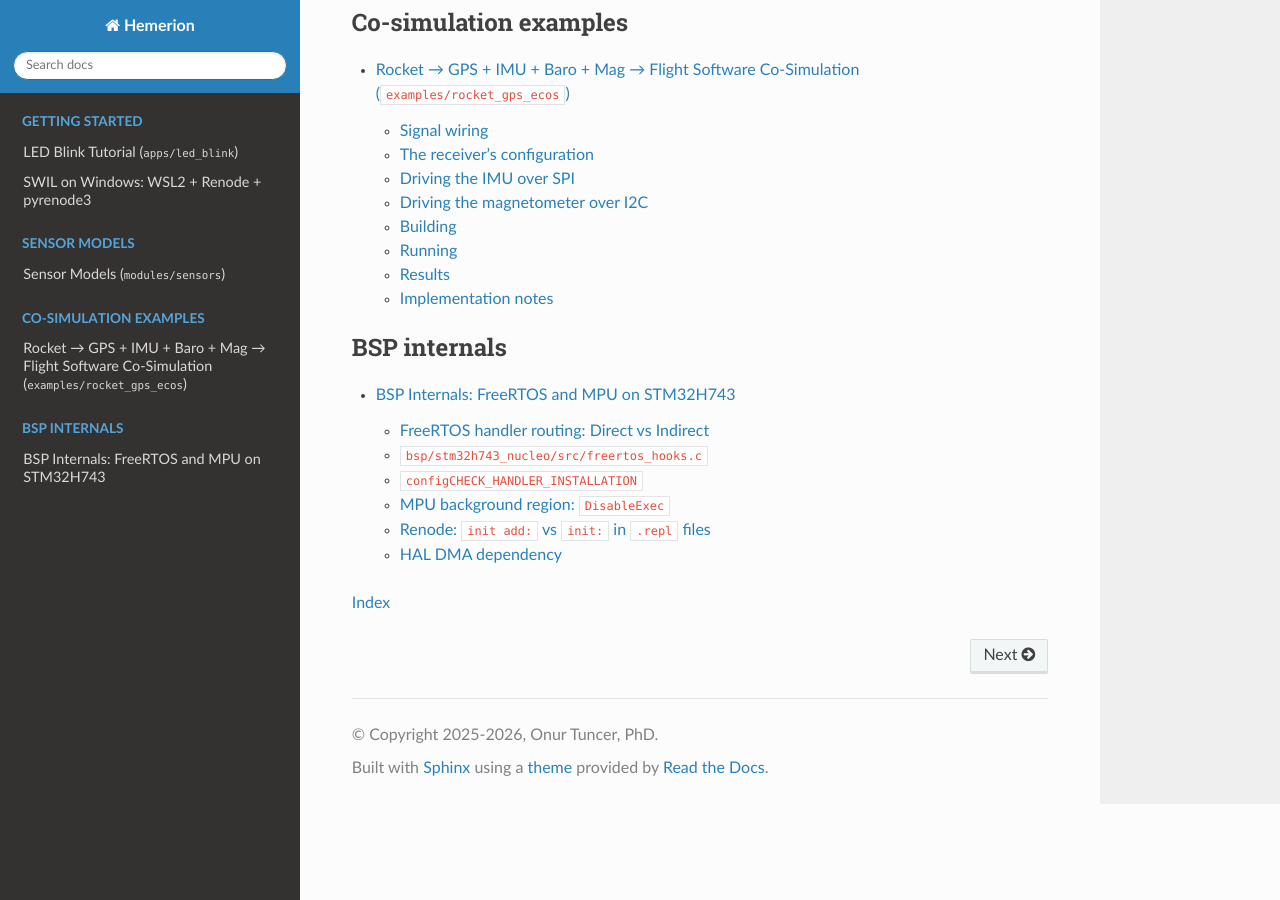
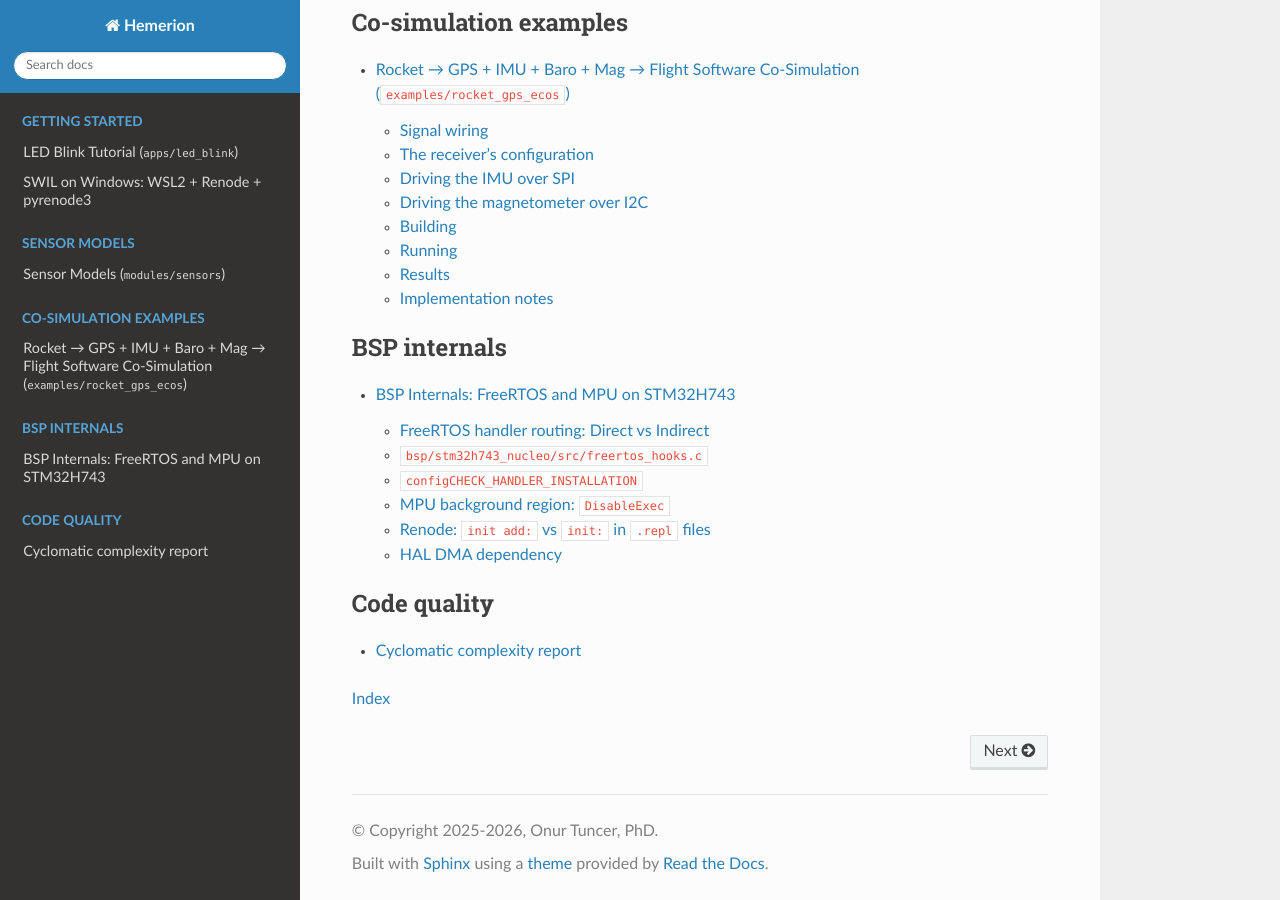
Before and after one commit to onurtuncer/Hemerion, a Sphinx documentation site: the page built from doc/index.rst, in a window 1280 px wide and 900 px high, scrolled down 1162 px. Built offline with Sphinx 7.4.7 and the Read the Docs theme 3.1.0, drawn with Linux system fonts in a browser that asks for light colours; part of the change alters nothing that is shown.

Commit message:
docs: publish the Metrix++ cyclomatic complexity report as a Sphinx page
The Metrix++ workflow already measured complexity on every push, but its
output was a raw build artifact -- you had to find the run, download the
zip and read a CSV. The numbers the README badge points at were
effectively unreadable.

doc/generate_metrixpp_report.py now measures the same trees with the same
limit and renders doc/generated/metrixpp_report.rst, which doc/conf.py
regenerates on every documentation build. So the published page always
describes the sources it ships alongside, rather than whichever run
someone last looked at: a summary, the distribution across complexity
buckets, every function scoring 10 or above worst-first, and a
per-subsystem breakdown.

The page is generated, not committed -- doc/generated/ is ignored, since
a file rewritten by every build would otherwise show up as a dirty tree
after reading the docs.

Metrix++ stays informational here, and the page says so: the hard CI gate
for AV Rule 3 is clang-tidy's readability-function-size at
CyclomaticComplexityThreshold=20, and Metrix++ counts branches
differently, so it is a cross-check at the same threshold rather than a
second gate.

Two failure modes are handled rather than left to break a docs build:
metrixpp missing entirely, and a metrixpp run that exits non-zero. Both
write a placeholder page explaining how to get the real one. The console
script is also looked up via the module when it is installed outside
PATH, which is the normal shape of a Windows user-site pip install.

deploy-docs.yml grows tests/** and examples/** in its path filter,
because the generator measures those trees too -- a change in either now
moves numbers on the published page and so has to be able to trigger a
deploy.

Co-Authored-By: Claude Opus 5 (1M context) <noreply@anthropic.com>

```diff
--- a/doc/conf.py
+++ b/doc/conf.py
@@ -61,6 +61,24 @@ extensions = [
 source_encoding = 'utf-8'
 templates_path = ['_templates']
 exclude_patterns = ['_build', 'Thumbs.db', '.DS_Store']
+
+# -- Metrix++ complexity report ----------------------------------------------
+
+# doc/generated/metrixpp_report.rst is rewritten on every build so the report
+# published to GitHub Pages describes the sources it ships with. With metrix++
+# missing the generator writes a placeholder page instead of failing the build.
+_doc_dir = os.path.abspath(os.path.dirname(__file__))
+if _doc_dir not in sys.path:
+    sys.path.insert(0, _doc_dir)
+
+from generate_metrixpp_report import write_report
+
+_repo_root = os.path.abspath(os.path.join(_doc_dir, '..'))
+write_report(
+    repo_root=_repo_root,
+    out_path=os.path.join(_doc_dir, 'generated', 'metrixpp_report.rst'),
+    work_dir=os.path.join(_repo_root, 'build', 'metrixpp'),
+)
 
 # -- Options for HTML output -------------------------------------------------
 
--- /dev/null
+++ b/doc/generate_metrixpp_report.py
@@ -0,0 +1,362 @@
+# ------------------------------------------------------------------------------
+# Project: Hemerion Copyright (c) 2026, Onur Tuncer, PhD, Istanbul Technical University
+#
+# SPDX-License-Identifier: GPL-3.0-only License-Filename: LICENSE
+# ------------------------------------------------------------------------------
+"""Render the Metrix++ cyclomatic complexity report as a Sphinx page.
+
+Called from doc/conf.py, so every documentation build -- the CMake docs
+target, a bare sphinx-build, and .github/workflows/deploy-docs.yml -- measures
+the current sources and publishes the numbers alongside the rest of the docs.
+The trees analysed and the complexity limit mirror
+.github/workflows/metrixpp.yml, which uploads the same data as a raw
+build artifact.
+
+Metrix++ is informational here. The hard CI gate for AV Rule 3 is clang-tidy's
+readability-function-size (CyclomaticComplexityThreshold=20, see .clang-tidy);
+Metrix++ counts differently and is kept as a cross-check.
+
+If Metrix++ is not installed, or a Metrix++ run fails, a placeholder page is
+written instead so that the documentation build never breaks over a report.
+"""
+
+import csv
+import os
+import shutil
+import subprocess
+import sys
+
+# Same trees .github/workflows/metrixpp.yml points `metrix++ collect` at.
+ANALYSIS_TREES = ("modules", "apps", "bsp", "sim", "tests", "examples")
+
+# Matches --max-limit in the workflow and CyclomaticComplexityThreshold in
+# .clang-tidy.
+COMPLEXITY_LIMIT = 20
+
+# Functions at or above this are listed individually; below it there are
+# several hundred and the distribution table says everything useful.
+LISTING_THRESHOLD = 10
+
+# Upper bound (inclusive) of each distribution bucket, None meaning "no bound".
+DISTRIBUTION_BUCKETS = (
+    ("0", 0),
+    ("1-2", 2),
+    ("3-5", 5),
+    ("6-10", 10),
+    ("11-20", 20),
+    ("over 20", None),
+)
+
+_HEADER = """.. ------------------------------------------------------------------------------
+.. Project: Hemerion
+.. Copyright (c) 2026, Onur Tuncer, PhD, Istanbul Technical University
+..
+.. SPDX-License-Identifier: GPL-3.0-only
+.. License-Filename: LICENSE
+.. ------------------------------------------------------------------------------
+
+.. DO NOT EDIT -- written by doc/generate_metrixpp_report.py on every docs build.
+
+.. _metrixpp_report:
+
+Cyclomatic complexity report
+============================
+"""
+
+
+def _metrixpp_command():
+    """Return the argv prefix that runs Metrix++, or None if it is missing."""
+    executable = shutil.which("metrix++")
+    if executable is not None:
+        return [executable]
+
+    # Installed as a library but with its console script outside PATH, which is
+    # the normal situation for a Windows user-site pip install.
+    try:
+        import metrixpp  # noqa: F401
+    except ImportError:
+        return None
+    return [sys.executable, "-c", "from metrixpp.metrixpp import start; start()"]
+
+
+def _metrixpp_version():
+    try:
+        from importlib.metadata import version
+
+        return version("metrixpp")
+    except Exception:  # pragma: no cover - version is cosmetic
+        return None
+
+
+def _run(command, cwd):
+    """Run Metrix++ and return its stdout, or None if the run failed.
+
+    Metrix++ logs to stderr and writes report data to stdout, so stdout is
+    usable as-is.
+    """
+    try:
+        completed = subprocess.run(
+            command,
+            cwd=cwd,
+            stdout=subprocess.PIPE,
+            stderr=subprocess.PIPE,
+            universal_newlines=True,
+        )
+    except OSError as exc:
+        print("Metrix++ report: could not run %s (%s)" % (command[0], exc))
+        return None
+
+    if completed.returncode != 0:
+        print("Metrix++ report: %s exited %d" % (command[1], completed.returncode))
+        print(completed.stderr.strip()[-2000:])
+        return None
+    return completed.stdout
+
+
+def _collect(repo_root, work_dir):
+    """Measure the sources, returning the per-function rows Metrix++ exports."""
+    command = _metrixpp_command()
+    if command is None:
+        print("Metrix++ report: metrixpp is not installed, writing a placeholder")
+        return None
+
+    trees = [t for t in ANALYSIS_TREES if os.path.isdir(os.path.join(repo_root, t))]
+    if not trees:
+        return None
+
+    os.makedirs(work_dir, exist_ok=True)
+    db_file = os.path.join(work_dir, "metrixpp.db")
+    # Metrix++ updates an existing database incrementally; start clean so the
+    # published page never carries rows for files that have since been deleted.
+    if os.path.exists(db_file):
+        os.remove(db_file)
+
+    collected = _run(
+        command
+        + [
+            "collect",
+            "--db-file=" + db_file,
+            "--std.code.complexity.cyclomatic",
+            "--std.code.lines.code",
+            "--",
+        ]
+        + list(trees),
+        cwd=repo_root,
+    )
+    if collected is None:
+        return None
+
+    exported = _run(command + ["export", "--db-file=" + db_file], cwd=repo_root)
+    if exported is None:
+        return None
+
+    functions = []
+    for row in csv.DictReader(exported.splitlines()):
+        # Only function regions carry a cyclomatic number; files, namespaces
+        # and class bodies come back with the column empty.
+        complexity = row.get("std.code.complexity:cyclomatic")
+        if row.get("type") != "function" or not complexity:
+            continue
+        path = row["file"]
+        if path.startswith("./"):
+            path = path[2:]
+        functions.append(
+            {
+                "path": path,
+                "name": row["region"],
+                "line": row["line start"],
+                "complexity": int(complexity),
+                "lines": int(row.get("std.code.lines:code") or 0),
+            }
+        )
+    return functions
+
+
+def _subsystem(path):
+    """Group key for a source path: two levels deep, e.g. ``modules/sensors``."""
+    parts = path.split("/")
+    if len(parts) > 2:
+        return "/".join(parts[:2])
+    return parts[0]
+
+
+def _list_table(headers, rows, widths):
+    lines = [".. list-table::", "   :header-rows: 1"]
+    lines.append("   :widths: " + " ".join(str(w) for w in widths))
+    lines.append("")
+    for record in [headers] + rows:
+        for index, cell in enumerate(record):
+            lines.append(("   * - " if index == 0 else "     - ") + str(cell))
+    lines.append("")
+    return lines
+
+
+def _preamble(version):
+    tool = "Metrix++" if version is None else "Metrix++ %s" % version
+    trees = ["``%s/``" % tree for tree in ANALYSIS_TREES]
+    trees = ", ".join(trees[:-1]) + " and " + trees[-1]
+    return [
+        "",
+        "%s measures every function in %s each time" % (tool, trees),
+        "this documentation is built, so the numbers below describe the sources as",
+        "they are published.",
+        "",
+        "This report is informational. The hard CI gate for AV Rule 3 is clang-tidy's",
+        "``readability-function-size`` with ``CyclomaticComplexityThreshold=%d`` (see" % COMPLEXITY_LIMIT,
+        "``.clang-tidy``); Metrix++ counts branches differently and is kept as a",
+        "cross-check at the same threshold.",
+        "",
+    ]
+
+
+def _render(functions, version):
+    lines = [_HEADER]
+    lines.extend(_preamble(version))
+
+    over_limit = [f for f in functions if f["complexity"] > COMPLEXITY_LIMIT]
+    total = sum(f["complexity"] for f in functions)
+    worst = max(functions, key=lambda f: f["complexity"])
+
+    lines.append("Summary")
+    lines.append("-------")
+    lines.append("")
+    lines.extend(
+        _list_table(
+            ("Measure", "Value"),
+            [
+                ("Functions measured", len(functions)),
+                ("Mean cyclomatic complexity", "%.2f" % (float(total) / len(functions))),
+                (
+                    "Highest cyclomatic complexity",
+                    "%d (``%s``, %s)" % (worst["complexity"], worst["name"], worst["path"]),
+                ),
+                ("Functions over the limit of %d" % COMPLEXITY_LIMIT, len(over_limit)),
+                ("Total code lines measured", sum(f["lines"] for f in functions)),
+            ],
+            widths=(45, 55),
+        )
+    )
+
+    lines.append("Distribution")
+    lines.append("------------")
+    lines.append("")
+    rows = []
+    lower = 0
+    for label, upper in DISTRIBUTION_BUCKETS:
+        if upper is None:
+            count = len([f for f in functions if f["complexity"] >= lower])
+        else:
+            count = len([f for f in functions if lower <= f["complexity"] <= upper])
+            lower = upper + 1
+        rows.append((label, count, "%.1f %%" % (100.0 * count / len(functions))))
+    lines.extend(
+        _list_table(("Cyclomatic complexity", "Functions", "Share"), rows, widths=(40, 30, 30))
+    )
+
+    lines.append("Most complex functions")
+    lines.append("----------------------")
+    lines.append("")
+    listed = sorted(
+        [f for f in functions if f["complexity"] >= LISTING_THRESHOLD],
+        key=lambda f: (-f["complexity"], f["path"], f["name"]),
+    )
+    if listed:
+        lines.append(
+            "Every function scoring %d or above, worst first. Rows over the limit of"
+            % LISTING_THRESHOLD
+        )
+        lines.append("%d are the ones worth splitting up." % COMPLEXITY_LIMIT)
+        lines.append("")
+        lines.extend(
+            _list_table(
+                ("Complexity", "Code lines", "Function", "Location"),
+                [
+                    (
+                        f["complexity"],
+                        f["lines"],
+                        "``%s``" % f["name"],
+                        "``%s:%s``" % (f["path"], f["line"]),
+                    )
+                    for f in listed
+                ],
+                widths=(12, 12, 26, 50),
+            )
+        )
+    else:
+        lines.append(
+            "No function scores %d or above." % LISTING_THRESHOLD,
+        )
+        lines.append("")
+
+    lines.append("By subsystem")
+    lines.append("------------")
+    lines.append("")
+    groups = {}
+    for function in functions:
+        groups.setdefault(_subsystem(function["path"]), []).append(function)
+    rows = []
+    for name in sorted(groups):
+        members = groups[name]
+        rows.append(
+            (
+                "``%s``" % name,
+                len(members),
+                "%.2f" % (float(sum(m["complexity"] for m in members)) / len(members)),
+                max(m["complexity"] for m in members),
+                len([m for m in members if m["complexity"] > COMPLEXITY_LIMIT]),
+            )
+        )
+    lines.extend(
+        _list_table(
+            ("Subsystem", "Functions", "Mean", "Max", "Over limit"),
+            rows,
+            widths=(40, 15, 15, 15, 15),
+        )
+    )
+
+    return "\n".join(lines) + "\n"
+
+
+def _render_placeholder():
+    lines = [_HEADER]
+    lines.extend(_preamble(None))
+    lines.append(".. warning::")
+    lines.append("")
+    lines.append("   This build of the documentation was made without Metrix++, so the")
+    lines.append("   report is empty. Install it with ``pip install metrixpp`` (it is")
+    lines.append("   listed in ``doc/requirements.txt``) and build the docs again, or read")
+    lines.append("   the ``metrixpp-report`` artifact of the Metrix++ workflow run.")
+    lines.append("")
+    return "\n".join(lines) + "\n"
+
+
+def write_report(repo_root, out_path, work_dir):
+    """Write the report page, falling back to a placeholder page.
+
+    Returns True when the page holds real measurements.
+    """
+    functions = _collect(repo_root, work_dir)
+    if functions:
+        page = _render(functions, _metrixpp_version())
+    else:
+        page = _render_placeholder()
+
+    out_dir = os.path.dirname(out_path)
+    if out_dir:
+        os.makedirs(out_dir, exist_ok=True)
+    with open(out_path, "w", encoding="utf-8", newline="\n") as handle:
+        handle.write(page)
+    print(
+        "Metrix++ report: wrote %s (%s)"
+        % (out_path, "%d functions" % len(functions) if functions else "placeholder")
+    )
+    return bool(functions)
+
+
+if __name__ == "__main__":
+    root = os.path.abspath(os.path.join(os.path.dirname(__file__), ".."))
+    write_report(
+        repo_root=root,
+        out_path=os.path.join(root, "doc", "generated", "metrixpp_report.rst"),
+        work_dir=os.path.join(root, "build", "metrixpp"),
+    )
--- a/doc/index.rst
+++ b/doc/index.rst
@@ -50,4 +50,10 @@ Flight Dynamics with Spatial Vector Algebra
 
    bsp_freertos_wiring
 
+.. toctree::
+   :maxdepth: 2
+   :caption: Code quality
+
+   generated/metrixpp_report
+
 :ref:`genindex`
--- a/doc/requirements.txt
+++ b/doc/requirements.txt
@@ -5,3 +5,8 @@ sphinx
 sphinx-rtd-theme
 breathe
 sphinxcontrib-bibtex
+
+# Measures cyclomatic complexity for doc/generate_metrixpp_report.py, which
+# doc/conf.py runs to produce the report page. Same floor as
+# .github/workflows/metrixpp.yml.
+metrixpp>=1.8.1
```
Also changed, not shown: 2 other files.
